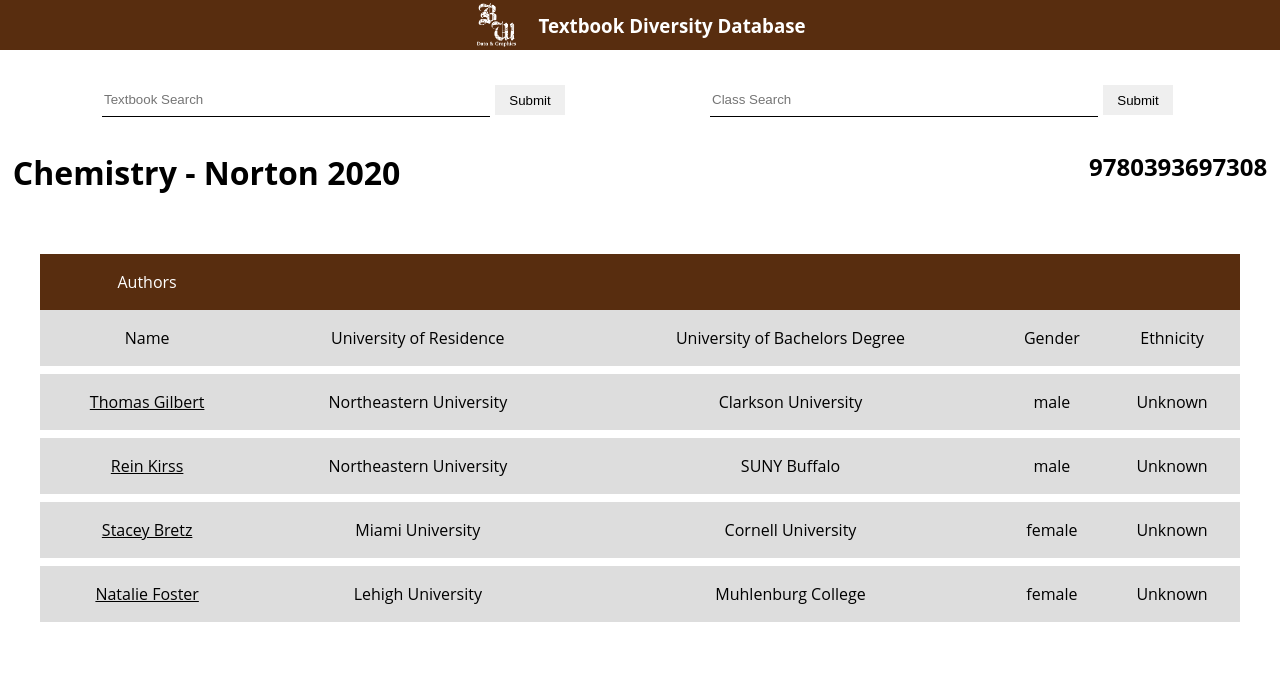
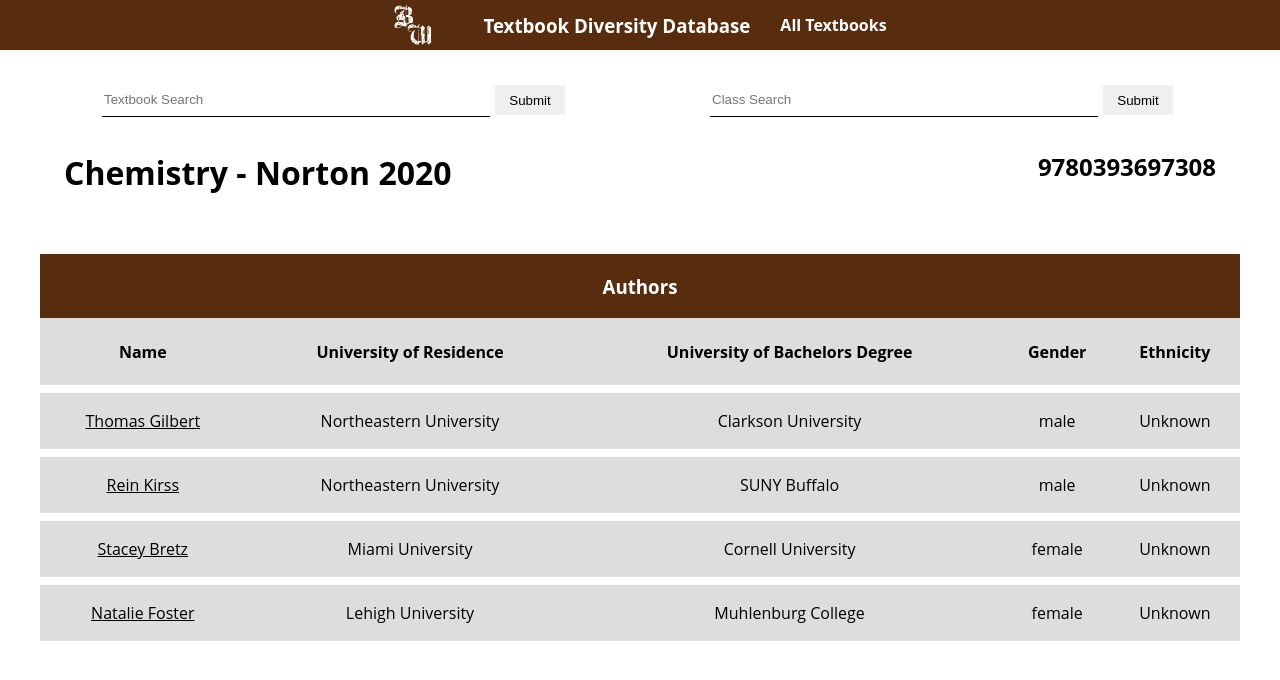
Before and after one commit to CarlFreyer/TextbookDatabase, a Flask app: a page that uses templates/textbook.html in a window 1280 px wide. Shown: the top 680 px of the page. Run offline with Flask 3, Linux system fonts and the light colour scheme; data comes from the database, SQL or seed files in the repository; lists and menus that the app fills with data are empty.

Commit message:
start textbook page

```diff
--- a/app.py
+++ b/app.py
@@ -18,13 +18,28 @@
     conn.close()
     return render_template('home.html', cost=cost, gender = gender, university = university, onlyMale = onlyMale)
 
+@app.route('/list', methods=['GET'])
+def list():
+    conn = sqlite3.connect('maintextbooks.db')
+    c = conn.cursor()
+    c.execute('SELECT title, course, isbn FROM textbooks')
+    textbooks = [{'title': row[0], 'course': row[1], 'isbn': row[2]} for row in c.fetchall()]
+    conn.close()
+    if len(textbooks) is not 0:
+        return render_template('search.html', textbooks=textbooks)
+    else:
+        return render_template('notFound.html', textbook_id=textbook_id)
+
 @app.route('/search', methods=['GET', 'POST'])
 def search():
     if request.method == "POST":
         textbook_id = request.form['textbook_id']
         conn = sqlite3.connect('maintextbooks.db')
         c = conn.cursor()
-        c.execute('SELECT title, course, isbn FROM textbooks WHERE title = ?', (textbook_id,))
+        if textbook_id == "all":
+            c.execute('SELECT title, course, isbn FROM textbooks')
+        else:
+            c.execute('SELECT title, course, isbn FROM textbooks WHERE title = ?', (textbook_id,))
         textbooks = [{'title': row[0], 'course': row[1], 'isbn': row[2]} for row in c.fetchall()]
         conn.close()
         if len(textbooks) is not 0:
--- a/static/css/main.css
+++ b/static/css/main.css
@@ -26,6 +26,7 @@
     flex-direction:  row;
     align-items: center;
     justify-content: center;
+    gap: 30px;
     background-color: #582d0f;
     color: white;
 }
@@ -41,7 +42,7 @@
 }
 
 img {
-    height: 90%;
+    height: 80%;
     margin-right: 20px;
 }
 
@@ -135,10 +136,10 @@
 }
 
 .titleBar{
-    width: 98vw;
+    width: 90vw;
     display: inline-flex;
     justify-content: space-between;
-    margin-right: 1vw;
-    margin-left: 1vw;
+    margin-right: 5vw;
+    margin-left: 5vw;
     flex-wrap: wrap;
 }
--- a/templates/notFound.html
+++ b/templates/notFound.html
@@ -7,7 +7,10 @@
     <title>Textbook Information</title>
 </head>
 <body>
-    <div id="navbar"><img src="{{ url_for('static', filename='logo.png') }}"/><h3><a class="navURL" href="./">Textbook Diversity Database</a></h3></div>
+    <div id="navbar"><img src="{{ url_for('static', filename='logo.png') }}" />
+        <h3><a class="navURL" href="./">Textbook Diversity Database</a></h3>
+        <h4><a class="navURL" href="/list">All Textbooks</a></h4>
+    </div>
     <div class="formCon">
     <form action="/search" method="post">
         <input type="text" name="textbook_id" class="searchbar" placeholder="Textbook Search"/><br>
--- a/templates/textbook.html
+++ b/templates/textbook.html
@@ -7,7 +7,10 @@
     <title>Textbook Information</title>
 </head>
 <body>
-    <div id="navbar"><img src="{{ url_for('static', filename='logo.png') }}"/><h3><a class="navURL" href="./">Textbook Diversity Database</a></h3></div>
+    <div id="navbar"><img src="{{ url_for('static', filename='logo.png') }}" />
+        <h3><a class="navURL" href="./">Textbook Diversity Database</a></h3>
+        <h4><a class="navURL" href="/list">All Textbooks</a></h4>
+    </div>
     <div class="formCon">
     <form action="/search" method="post">
         <input type="text" name="textbook_id" class="searchbar" placeholder="Textbook Search"/><br>
@@ -27,25 +30,25 @@
     <div class="searchCon">
     <table id="searchTable">
         <tr class="head">
-            <th>
-                <p>Authors</p>
+            <th colspan="5">
+                <h3>Authors</h3>
             </th>
         </tr>
         <tr class="top">
             <th>
-                <p>Name</p>
+                <h4>Name</h4>
             </th>
             <th>
-                <p>University of Residence</p>
+                <h4>University of Residence</h4>
             </th>
             <th>
-                <p>University of Bachelors Degree</p>
+                <h4>University of Bachelors Degree</h4>
             </th>
             <th>
-                <p>Gender</p>
+                <h4>Gender</h4>
             </th>
             <th>
-                <p>Ethnicity</p>
+                <h4>Ethnicity</h4>
             </th>
         </tr>
         {% for author in authors %}
```
Also changed, not shown: templates/home.html (+46 -16 lines), templates/search.html (+5 -5 lines), static/logo.png, static/logoBrown.png.
